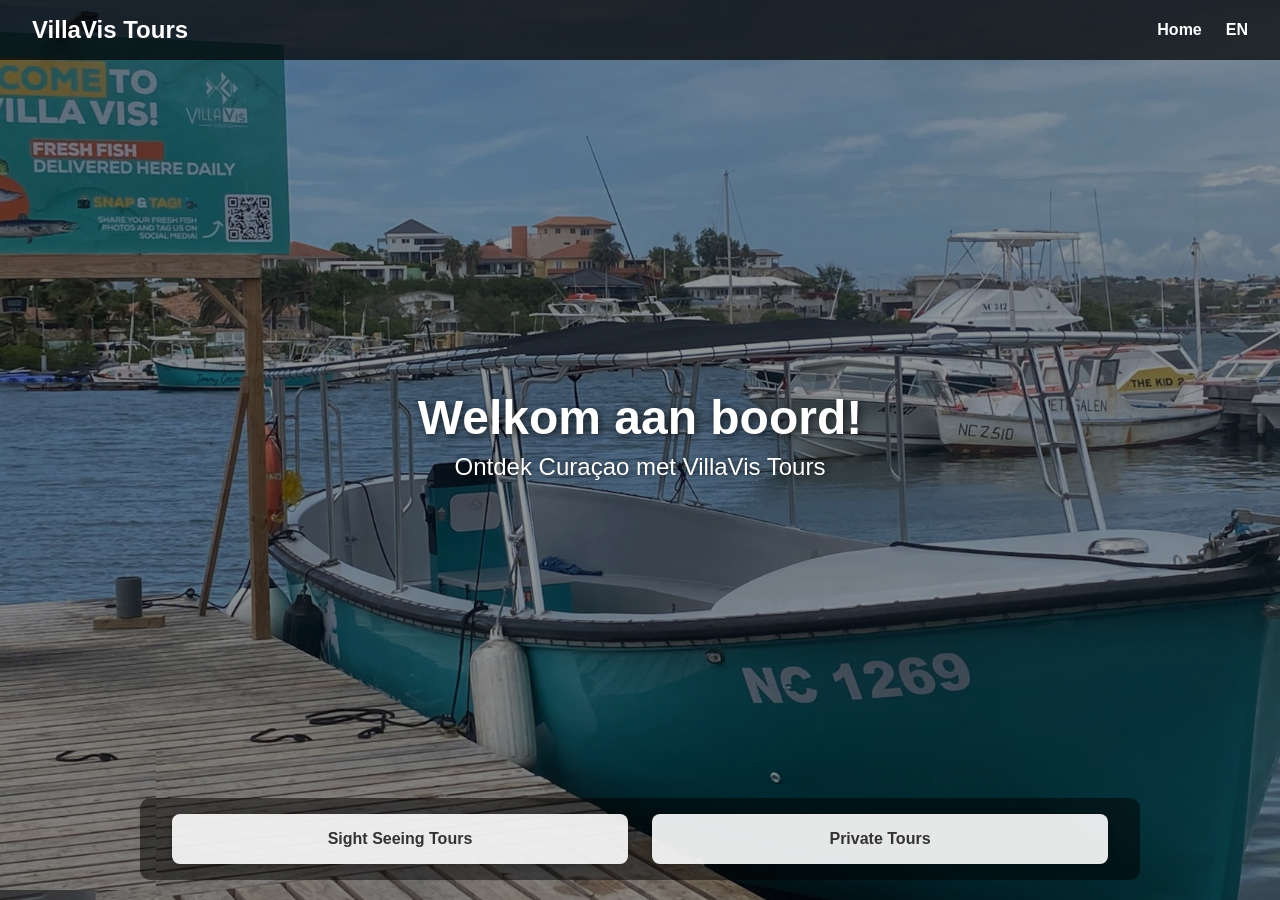
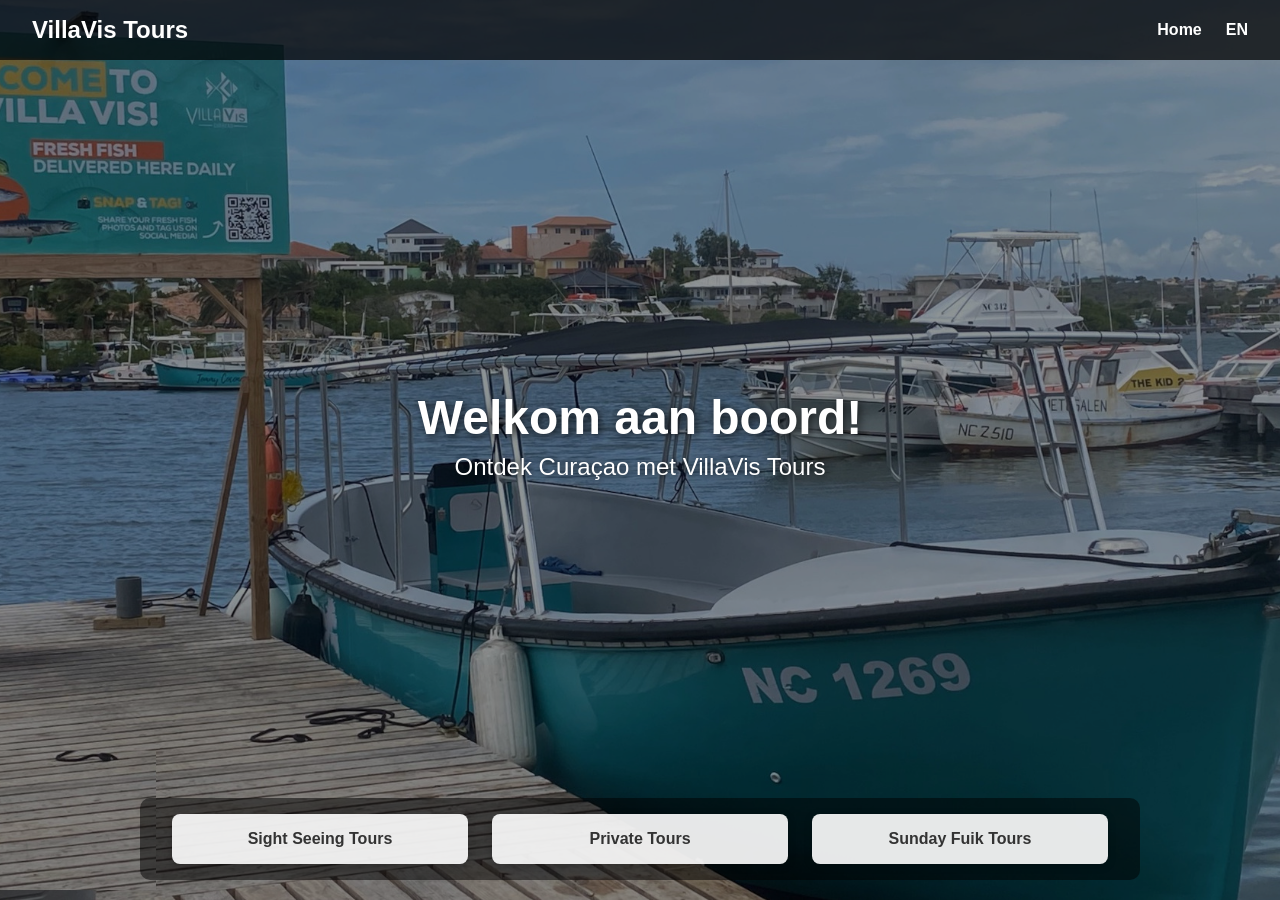
Before and after one commit to tjaracas/villavistours, a Jekyll site: the page index.html, which Jekyll copies as it is, in a window 1280 px wide. Built offline with Jekyll 4.4.1, drawn with Linux system fonts in a browser that asks for light colours.

Commit message:
Replace Sunset Tours link with Sunday Fuik Tours

```diff
--- a/index.html
+++ b/index.html
@@ -27,7 +27,7 @@
     <section class="tours">
       <a href="scenic.html" class="card">Sight Seeing Tours</a>
       <a href="private.html" class="card">Private Tours</a>
- <!-- <a href="sunset.html" class="card">Sunset Tours</a> -->
+      <a href="sundayfuik.html" class="card">Sunday Fuik Tours</a>
     </section>
   </header>
 </body>
```
